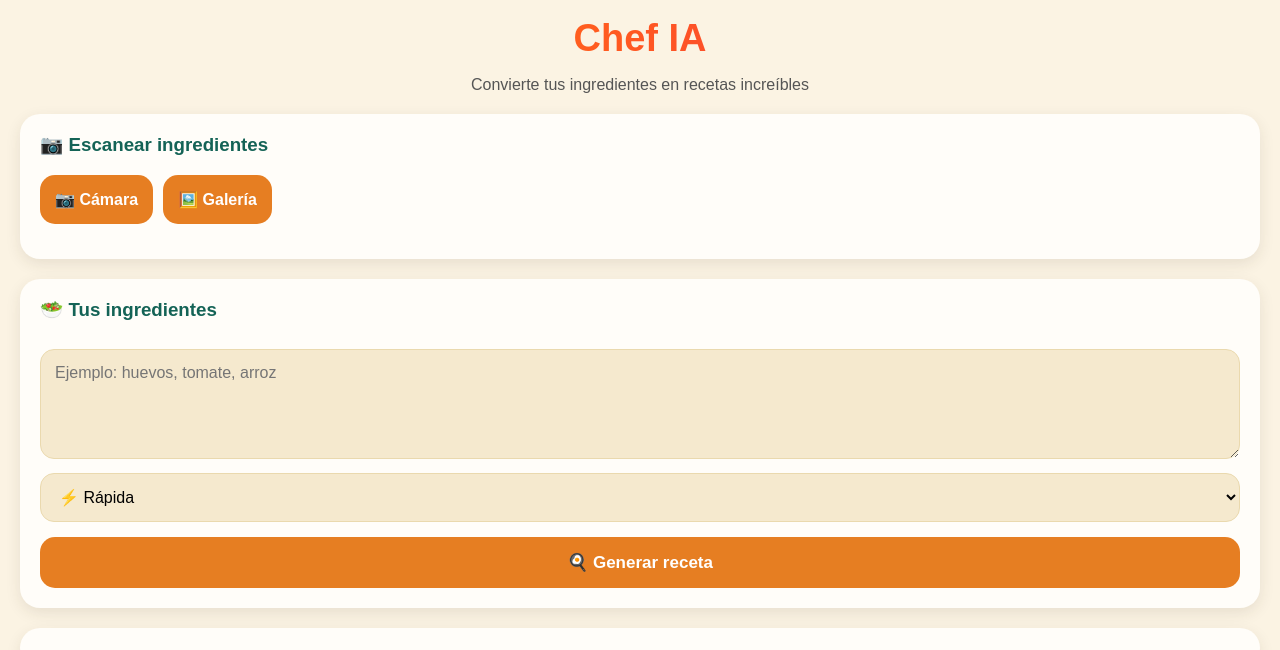
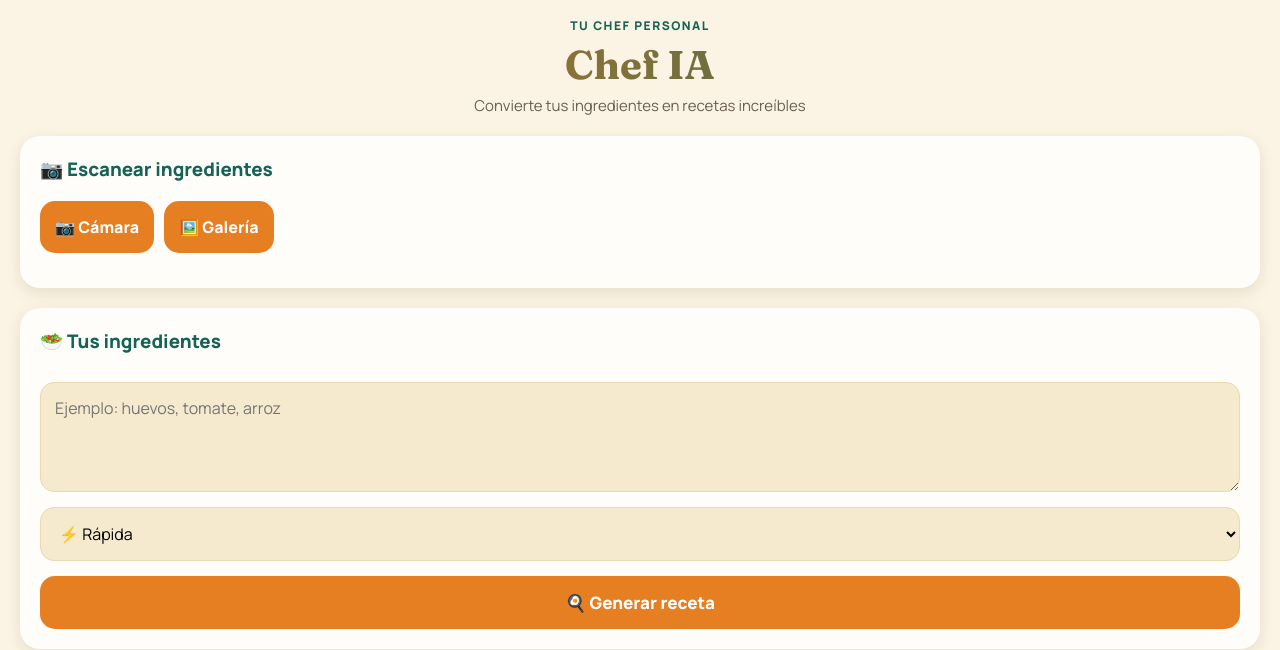
Before and after one commit to willvillalba9484/chef-ia-pwa, a plain HTML site: page index.html in a window 1280 px wide. Shown: the part 158-808 px from the top of the page. Drawn offline with Linux system fonts and the light colour scheme.

Commit message:
Mejorar tipografia y estilo del encabezado

```diff
--- a/css/style.css
+++ b/css/style.css
@@ -1,6 +1,6 @@
 * {
 box-sizing:border-box;
-font-family:Arial,sans-serif;
+font-family:'Manrope',Arial,sans-serif;
 }
 
 body {
@@ -30,12 +30,23 @@ width:180px;
 border-radius:20px;
 }
 
+.eyebrow {
+display:block;
+font-size:12px;
+font-weight:800;
+letter-spacing:1.5px;
+text-transform:uppercase;
+color:#146356;
+margin-bottom:6px;
+}
+
 h1 {
-font-size:38px;
-font-weight:800;
+font-family:'Fraunces',serif;
+font-size:40px;
+font-weight:700;
 text-align:left;
-margin:15px 0;
-background:linear-gradient(90deg,#ff9800,#ff5722,#e91e63);
+margin:4px 0 6px;
+background:linear-gradient(90deg,#e67e22,#146356);
 -webkit-background-clip:text;
 -webkit-text-fill-color:transparent;
 }
@@ -43,6 +54,13 @@ background:linear-gradient(90deg,#ff9800,#ff5722,#e91e63);
 p {
 text-align:left;
 color:#555;
+}
+
+.encabezado-centro p {
+color:#3A2E1F;
+opacity:0.75;
+font-size:15px;
+margin-top:0;
 }
 
 .card,
--- a/index.html
+++ b/index.html
@@ -16,6 +16,8 @@ gtag('config', 'G-LSEM5281VK');
 <title>Chef IA</title>
 
 <link rel="manifest" href="manifest.json">
+<link rel="preconnect" href="https://fonts.googleapis.com">
+<link href="https://fonts.googleapis.com/css2?family=Fraunces:opsz,wght@9..144,600;9..144,700&family=Manrope:wght@400;600;800&display=swap" rel="stylesheet">
 <link rel="stylesheet" href="css/style.css">
 
 <meta name="theme-color" content="#e67e22">
@@ -42,7 +44,11 @@ alt="Chef IA"
 style="width:180px; max-width:80%; border-radius:20px;">
 </div>
 
-<div class="encabezado-centro"><h1>Chef IA</h1>
+<div class="encabezado-centro">
+
+<span class="eyebrow">Tu chef personal</span>
+
+<h1>Chef IA</h1>
 
 <p>Convierte tus ingredientes en recetas increíbles</p></div>
 
```
